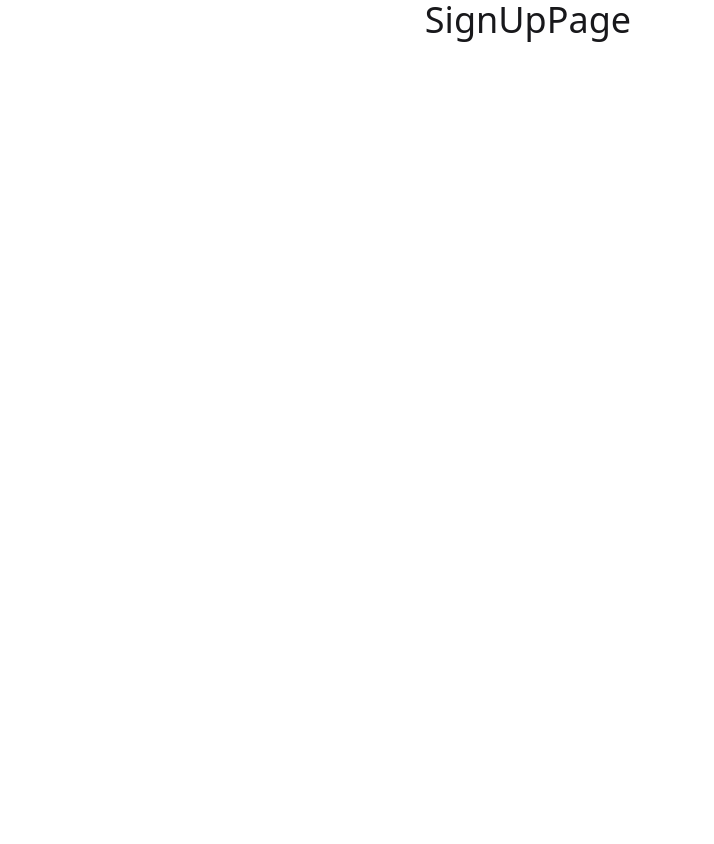
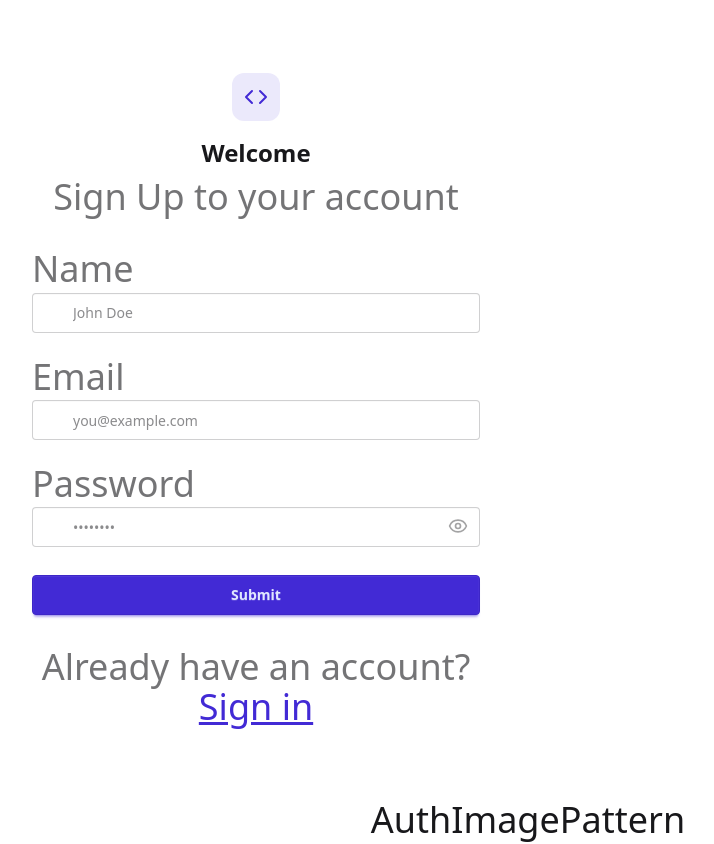
Before and after one commit to ADITYATHAKUR-21/Hardcode, a React (Vite) app in the folder Frontend/: page /signup in a window 1280 px wide. Shown: the whole page, without its empty margins (112-826 px from the left). Before the commit the page ends 800 px from the top, so only its background shows below. Built offline with nearby package versions, Linux system fonts and the light colour scheme.

Commit message:
Temproary signUp page is ready

```diff
--- /dev/null
+++ b/Frontend/src/components/AuthImagePattern.jsx
@@ -0,0 +1,9 @@
+import React from 'react'
+
+const AuthImagePattern = ({title, subtitle}) => {
+  return (
+    <div>AuthImagePattern</div>
+  )
+}
+
+export default AuthImagePattern
--- a/Frontend/src/page/SignUpPage.jsx
+++ b/Frontend/src/page/SignUpPage.jsx
@@ -1,12 +1,178 @@
 import React, { useState} from 'react'
 import {useForm} from 'react-hook-form'
-import {zoodResolver} from '@hookform/resolvers/zod'
+import {zodResolver} from '@hookform/resolvers/zod'
 import {Link} from 'react-router-dom'
+import {ChartArea, Code, Eye, EyeOff, Loader,Lock, Mail}  from 'lucide-react'
+import {email, z} from 'zod'
+import AuthImagePattern from '../components/AuthImagePattern'
+
+
+
+const SignUpSchema = z.object({
+  email : z.string().email( "Email dose note have @"),
+  password:z.string().min(6, 'password minLength 6 char.'),
+  name:z.string().min(3, 'Name most be 3 char.')
+})
 
 const SignUpPage = () => {
+
+
+  const [showPassword , setShowPassword] = useState(false);
+
+  // const {signup , isSigninUp} = useAuthStore()
+
+  const {
+    register,
+    handleSubmit,
+    formState:{errors},
+  } = useForm({
+    resolver:zodResolver(SignUpSchema)
+  })
+
+  const onSubmit = async (data) => {
+    console.log(data);
+  }
+
   return (
-    <div>SignUpPage</div>
+    <>
+    <div className='h-screen grid lg:grid-cols-2'>
+        <div className="flex flex-col justify-center items-center p-6 sm:p-12">
+        <div className="w-full max-w-md space-y-8">
+          {/* Logo */}
+          <div className="text-center mb-8">
+            <div className="flex flex-col items-center gap-2 group">
+              <div className="w-12 h-12 rounded-xl bg-primary/10 flex items-center justify-center group-hover:bg-primary/20 transition-colors">
+                <Code className="w-6 h-6 text-primary" />
+              </div>
+              <h1 className="text-2xl font-bold mt-2">Welcome </h1>
+              <p className="text-base-content/60">Sign Up to your account</p>
+            </div>
+          </div>
+
+          {/* Form */}
+          <form onSubmit={handleSubmit(onSubmit)} className="space-y-6">
+
+            {/* name */}
+            <div className="form-control">
+              <label className="label">
+                <span className="label-text font-medium">Name</span>
+              </label>
+              <div className="relative">
+                <div className="absolute inset-y-0 left-0 pl-3 flex items-center pointer-events-none">
+                  <Code className="h-5 w-5 text-base-content/40" />
+                </div>
+                <input
+                  type="text"
+                  {...register("name")}
+                  className={`input input-bordered w-full pl-10 ${
+                    errors.name ? "input-error" : ""
+                  }`}
+                  placeholder="John Doe"
+                />
+              </div>
+              {errors.name && (
+                <p className="text-red-500 text-sm mt-1">{errors.name.message}</p>
+              )}
+            </div>
+
+            {/* Email */}
+            <div className="form-control">
+              <label className="label">
+                <span className="label-text font-medium">Email</span>
+              </label>
+              <div className="relative">
+                <div className="absolute inset-y-0 left-0 pl-3 flex items-center pointer-events-none">
+                  <Mail className="h-5 w-5 text-base-content/40" />
+                </div>
+                <input
+                  type="email"
+                  {...register("email")}
+                  className={`input input-bordered w-full pl-10 ${
+                    errors.email ? "input-error" : ""
+                  }`}
+                  placeholder="you@example.com"
+                />
+              </div>
+              {errors.email && (
+                <p className="text-red-500 text-sm mt-1">{errors.email.message}</p>
+              )}
+            </div>
+
+            {/* Password */}
+            <div className="form-control">
+              <label className="label">
+                <span className="label-text font-medium">Password</span>
+              </label>
+              <div className="relative">
+                <div className="absolute inset-y-0 left-0 pl-3 flex items-center pointer-events-none">
+                  <Lock className="h-5 w-5 text-base-content/40" />
+                </div>
+                <input
+                  type={showPassword ? "text" : "password"}
+                  {...register("password")}
+                  className={`input input-bordered w-full pl-10 ${
+                    errors.password ? "input-error" : ""
+                  }`}
+                  placeholder="••••••••"
+                />
+                <button
+                  type="button"
+                  className="absolute inset-y-0 right-0 pr-3 flex items-center"
+                  onClick={() => setShowPassword(!showPassword)}
+                >
+                  {showPassword ? (
+                    <EyeOff className="h-5 w-5 text-base-content/40" />
+                  ) : (
+                    <Eye className="h-5 w-5 text-base-content/40" />
+                  )}
+                </button>
+              </div>
+              {errors.password && (
+                <p className="text-red-500 text-sm mt-1">{errors.password.message}</p>
+              )}
+            </div>
+
+            {/* Submit Button */}
+            <button
+              type="submit"
+              className="btn btn-primary w-full"
+
+            >
+              Submit
+
+            </button>
+          </form>
+
+          {/* Footer */}
+          <div className="text-center">
+            <p className="text-base-content/60">
+              Already have an account?{" "}
+              <Link to="/login" className="link link-primary">
+                Sign in
+              </Link>
+            </p>
+          </div>
+        </div>
+      </div>
+
+       {/* Right Side - Image/Pattern */}
+
+
+    </div>
+
+    {/* Right Side - Image/Pattern */}
+      <AuthImagePattern
+        title={"Welcome to our platform!"}
+        subtitle={
+          "Sign up to access our platform and start using our services."
+        }
+        />
+</>
+
+
   )
+
+
 }
 
 export default SignUpPage
```
